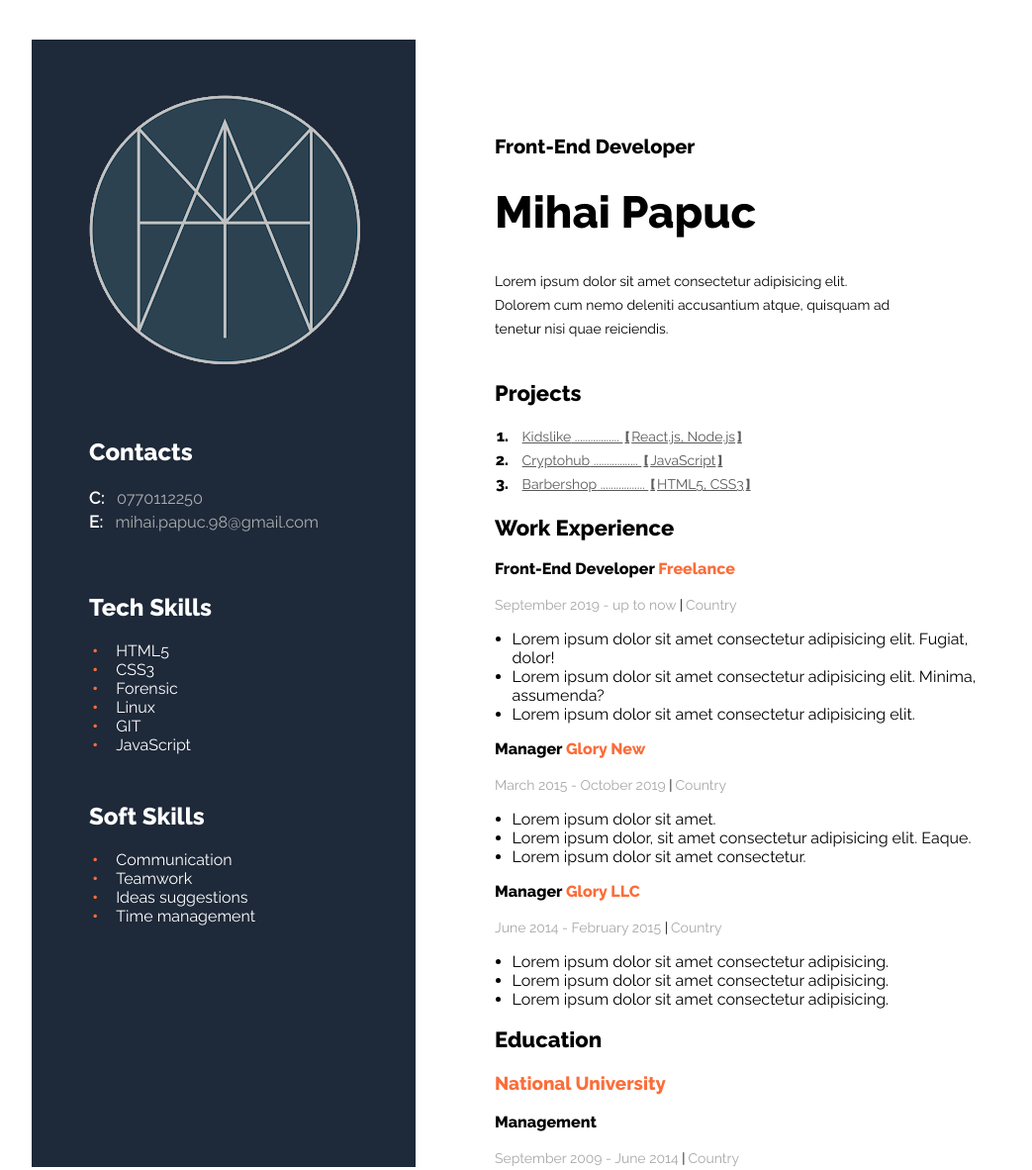
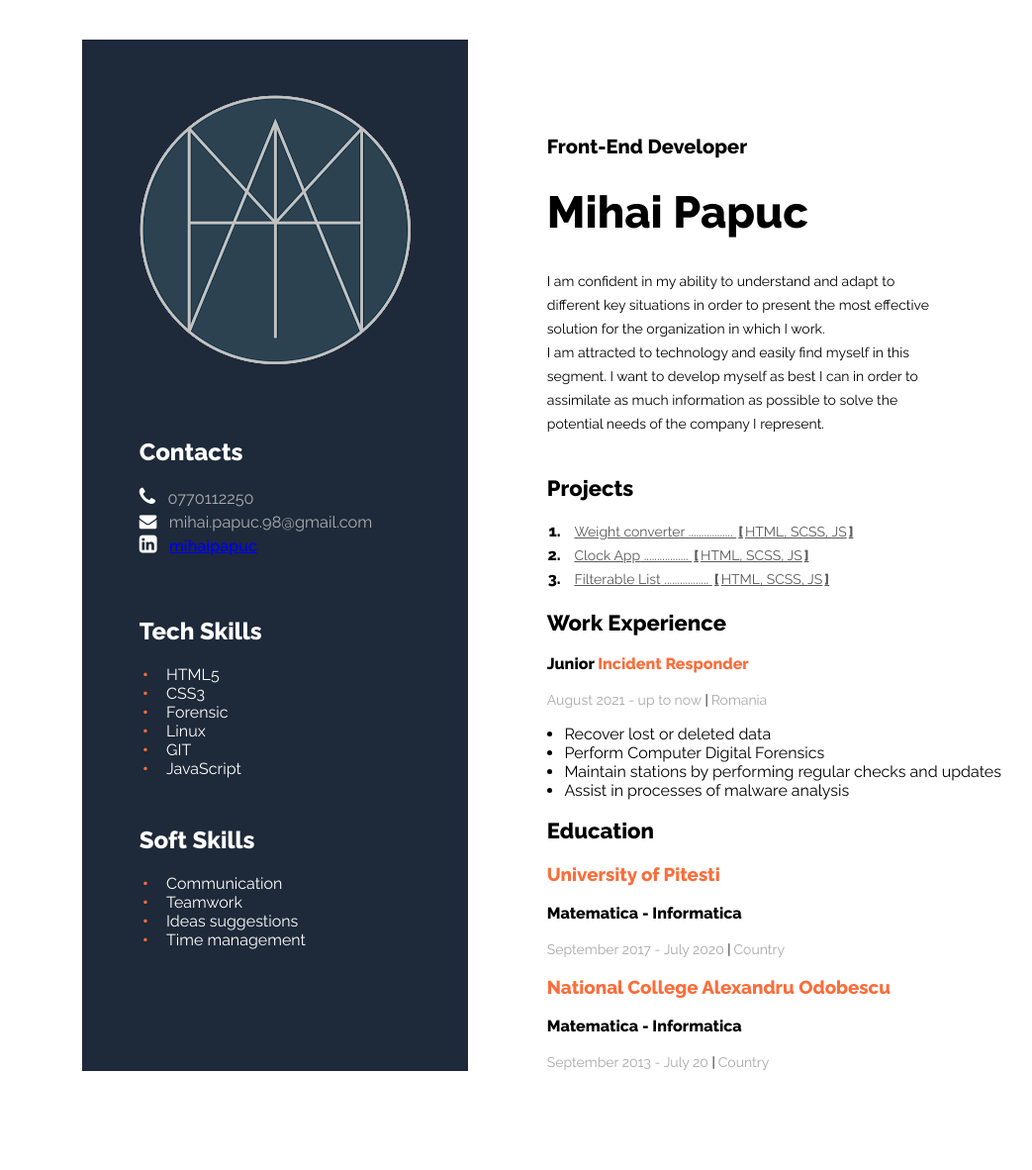
Before and after one commit to MihaiPapuc/MyCV, a plain HTML site: page root/index.html in a window 1280 px wide. Shown: the whole page at 99% size, without its empty margins (8-1051 px from the left). After the commit the page ends 1122 px from the top, so only its background shows below. Drawn offline with Linux system fonts and the light colour scheme.

Commit message:
edit content

```diff
--- a/root/index.html
+++ b/root/index.html
@@ -6,6 +6,7 @@
     <meta name="viewport" content="width=device-width, initial-scale=1.0">
     <title>My CV</title>
     <link rel="stylesheet" href="./styles/styles.css">
+    <link rel="stylesheet" href="https://cdnjs.cloudflare.com/ajax/libs/font-awesome/4.7.0/css/font-awesome.min.css">
 </head>
 <body>
     <!-- Our app -->
@@ -16,10 +17,13 @@
             <div class="about-me-sec">
                 <h3 id="profession">Front-End Developer</h3>
                 <h1 id="personName">Mihai Papuc</h1>
-                <span id="description">Lorem ipsum dolor sit amet consectetur adipisicing elit. <br>
-                    Dolorem cum nemo deleniti accusantium atque,
-                    quisquam ad
-                    tenetur nisi quae reiciendis.</span>
+                <span id="description">I am confident in my ability to understand and adapt to different key situations
+                    in order to present the most effective
+                    solution for the organization in which I work.<br>
+                    I am attracted to technology and easily find myself in this segment. I want to develop myself as
+                    best I can in order to
+                    assimilate as much information as possible to solve the potential needs of the company I
+                    represent.</span>
             </div>
             <!-- Projects -->
             <div class="projects">
@@ -27,44 +31,45 @@
                 <ol id="olList">
                     <li class="right-section-list">
                         <span class="project-items">
-                            <a href='https://kidslike.p.goit.global/auth'>Kidslike</a>
+                            <a href='https://github.com/MihaiPapuc/Weight-Converter' target="_blank">Weight
+                                converter</a>
                             .................
-                            <span class="bracket">[</span>React.js, Node.js<span class="bracket">]</span>
+                            <span class="bracket">[</span>HTML, SCSS, JS<span class="bracket">]</span>
                         </span>
                     </li>
                     <li class="right-section-list">
                         <span class="project-items">
-                            <a href='https://cryptohub.p.goit.global/'>Cryptohub</a>
+                            <a href='https://github.com/MihaiPapuc/Clock-App' target="_blank">Clock App</a>
                             .................
-                            <span class="bracket">[</span>JavaScript<span class="bracket">]</span>
+                            <span class="bracket">[</span>HTML, SCSS, JS<span class="bracket">]</span>
                         </span>
                     </li>
                     <li class="right-section-list">
                         <span class="project-items">
-                            <a href='https://barbershop.p.goit.global/'>Barbershop</a>
+                            <a href='https://github.com/MihaiPapuc/Filterable-List' target="_blank">Filterable List</a>
                             .................
-                            <span class="bracket">[</span>HTML5, CSS3<span class="bracket">]</span>
+                            <span class="bracket">[</span>HTML, SCSS, JS<span class="bracket">]</span>
                         </span>
                     </li>
                 </ol>
             </div>
             <!-- Work experience -->
-            <div>
+            <div class="work-experience">
                 <!-- Current job -->
                 <div class="person-jobs">
                     <h2 class="right-sec-block-title">Work Experience</h2>
-                    <h3 class="job-name">Front-End Developer <span style='color:#FB6D3A'>Freelance</span></h3>
-                    <span class="descript-job">September 2019 - up to now <span
-                            class="line-brake">|</span>Country</span>
+                    <h3 class="job-name">Junior <span style='color:#FB6D3A'>Incident Responder</span></h3>
+                    <span class="descript-job">August 2021 - up to now <span class="line-brake">|</span>Romania</span>
                     <ul>
-                        <li>Lorem ipsum dolor sit amet consectetur adipisicing elit. Fugiat, dolor!</li>
-                        <li>Lorem ipsum dolor sit amet consectetur adipisicing elit. Minima, assumenda?</li>
-                        <li>Lorem ipsum dolor sit amet consectetur adipisicing elit.</li>
+                        <li>Recover lost or deleted data</li>
+                        <li>Perform Computer Digital Forensics</li>
+                        <li>Maintain stations by performing regular checks and updates</li>
+                        <li>Assist in processes of malware analysis</li>
                     </ul>
                 </div>
 
                 <!-- Last job -->
-                <div class="person-jobs">
+                <!-- <div class="person-jobs">
                     <h3 class="job-name">Manager <span style='color:#FB6D3A'>Glory New</span></h3>
                     <span class="descript-job">March 2015 - October 2019 <span class="line-brake">|</span>Country</span>
 
@@ -73,10 +78,10 @@
                         <li>Lorem ipsum dolor, sit amet consectetur adipisicing elit. Eaque.</li>
                         <li>Lorem ipsum dolor sit amet consectetur.</li>
                     </ul>
-                </div>
+                </div> -->
 
                 <!-- First job -->
-                <div class="person-jobs">
+                <!-- <div class="person-jobs">
                     <h3 class="job-name">Manager <span style='color:#FB6D3A'>Glory LLC</span></h3>
                     <span class="descript-job">June 2014 - February 2015 <span class="line-brake">|</span>Country</span>
                     <ul>
@@ -84,15 +89,18 @@
                         <li>Lorem ipsum dolor sit amet consectetur adipisicing.</li>
                         <li>Lorem ipsum dolor sit amet consectetur adipisicing.</li>
                     </ul>
-                </div>
+                </div> -->
             </div>
 
             <!-- Education -->
-            <div>
+            <div class="education">
                 <h2 class="right-sec-block-title">Education</h2>
-                <h3><span style='color:#FB6D3A'>National University</span></h3>
-                <h3 id="studyName">Management</h3>
-                <span id="descriptEducation">September 2009 - June 2014 <span class="line-brake">|</span>Country</span>
+                <h3><span style='color:#FB6D3A'>University of Pitesti</span></h3>
+                <h3 id="studyName">Matematica - Informatica </h3>
+                <span id="descriptEducation">September 2017 - July 2020 <span class="line-brake">|</span>Country</span>
+                <h3><span style='color:#FB6D3A'>National College Alexandru Odobescu </span></h3>
+                <h3 id="studyName">Matematica - Informatica </h3>
+                <span id="descriptEducation">September 2013 - July 20 <span class="line-brake">|</span>Country</span>
             </div>
 
         </div>
@@ -105,14 +113,25 @@
             <div class="contacts">
                 <div class="contacts-content">
                     <h2 class="left-section-titile">Contacts</h2>
-                    <span class="contacts-block">C:</span>
+                    <span class="contacts-block">
+                        <i class="fa fa-phone" style="font-size: 1.3rem;"></i>
+                    </span>
                     <a href="tel:+40770112250" id="phone">0770112250</a>
                 </div>
 
                 <!-- Email to -->
                 <div class="contacts-content">
-                    <span class="contacts-block">E:</span>
+                    <span class="contacts-block">
+                        <i class="fa fa-envelope" style="font-size: 1.1rem;"></i>
+                    </span>
                     <a href=" mailto: mihai.papuc.98@gmail.com" id="email">mihai.papuc.98@gmail.com</a>
+                </div>
+                <div class="contacts-content">
+                    <span class="contacts-block">
+                        <i class="fa fa-linkedin-square" style="font-size: 1.3rem;"></i>
+                    </span>
+                    <a href="https://www.linkedin.com/in/mihai-papuc-ba2484250/" target="_blank"
+                        id="linkedin">mihaipapuc</a>
                 </div>
             </div>
 
```
